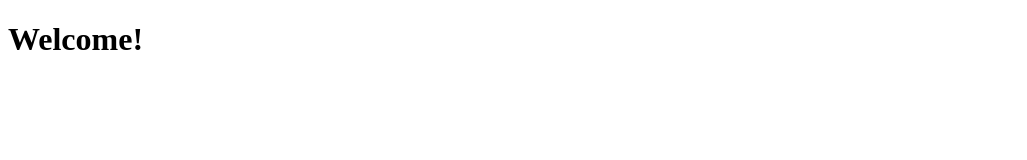
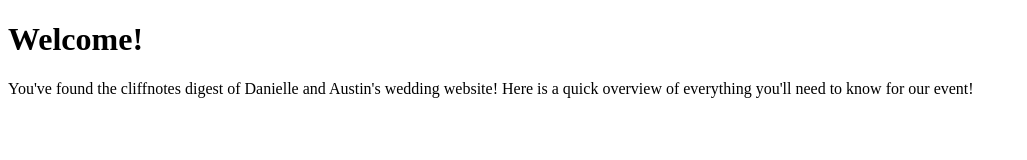
Before and after one commit to bvtujo/wed, a plain HTML site: page index.html in a window 1280 px wide. Shown: the whole page, without its empty margins (0-1027 px from the left). Drawn offline with Linux system fonts and the light colour scheme.

Commit message:
index.html more copy

```diff
--- a/index.html
+++ b/index.html
@@ -7,5 +7,6 @@
 
 	<body>
 		<h1>Welcome!</h1>
+		<p>You've found the cliffnotes digest of Danielle and Austin's wedding website! Here is a quick overview of everything you'll need to know for our event!</p>
 	</body>
 </html>
```
